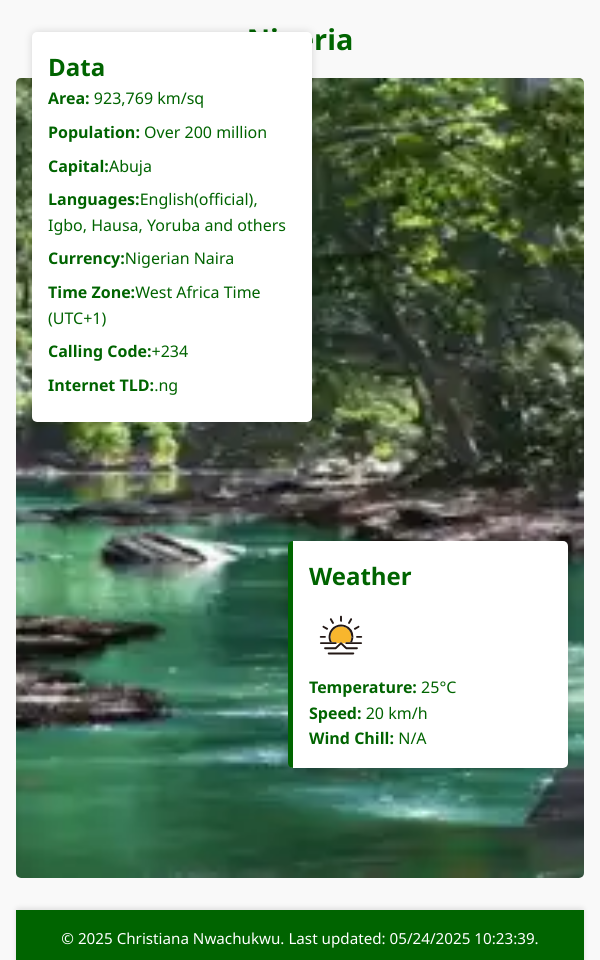
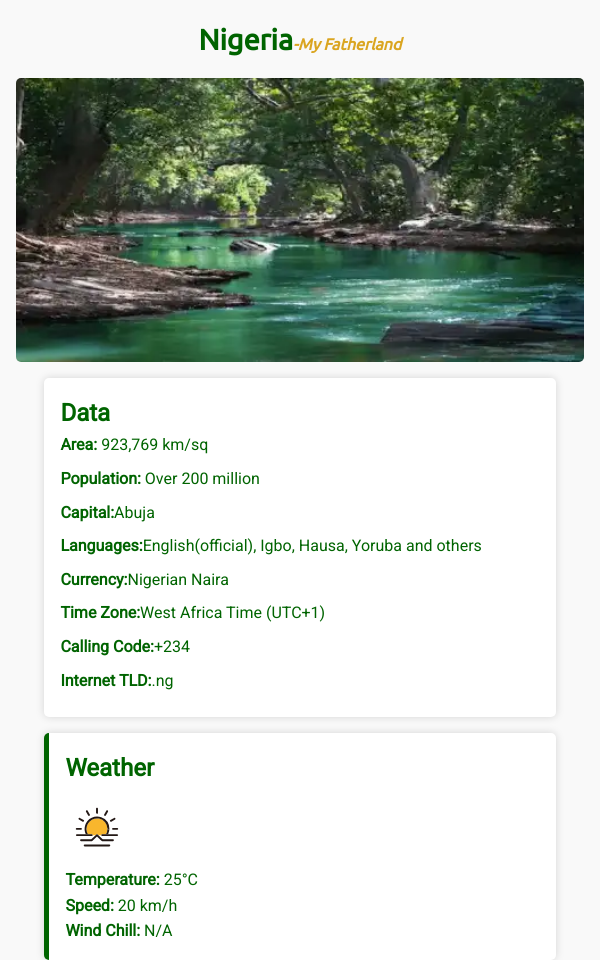
Before and after one commit to christiananwachukwu/wdd131, a plain HTML site: page place.html in a window 600 px wide. Shown: the top 960 px of the page. Drawn offline with Linux system fonts and the light colour scheme.

Commit message:
corrections on country page after audit

```diff
--- a/place.html
+++ b/place.html
@@ -11,13 +11,15 @@
   <script src="scripts/place.js" defer></script>
 </head>
 <body>
+
   <header>
+    <h1>Nigeria</h1>
+  </header>
   <main>
-    <h1>Nigeria</h1>
     <div class="hero">
       <picture>
         <source srcset="images/hero-large-nigeria.webp" media="(min-width:768px)">
-        <img src="images/hero-small-nigeria.webp" alt="Beautful landscapes of Nigeria" class="hero-image">
+        <img src="images/hero-small-nigeria.webp" alt="Beautiful landscapes of Nigeria" class="hero-image">
       </picture>
     </div>
     <section class="data">
@@ -40,7 +42,6 @@
       <p><strong>Speed: </strong> 20 km/h</p>
       <p><strong>Wind Chill: </strong> <span id="windchill">Calculating...</span></p>
     </section>
-  </header>
   </main>
 
   <footer>
--- a/styles/place.css
+++ b/styles/place.css
@@ -5,7 +5,8 @@
   --nigeria-light-green: #90EE90;
   --nigeria-white: #ffffff;
   --nigeria-off-white: #f9f9f9;
-  --font-family: 'Segoe UI', Tahoma, Geneva, Verdana, sans-serif;
+  --font-heading: "Ubuntu", sans-serif;
+  --font-body: "Roboto", sans-serif;
 }
 
 /* Reset and base styles */
@@ -16,7 +17,7 @@
 }
 
 body {
-  font-family: var(--font-family);
+  font-family: var(--font-body);
   line-height: 1.6;
   background-color: var(--nigeria-off-white);
   color: var(--nigeria-dark-green);
@@ -28,6 +29,7 @@ body {
   margin-bottom: 1rem;
   text-align: center;
   color: var(--nigeria-dark-green);
+  font-family: var(--font-heading);
 }
 
 /* Hero Section */
@@ -119,12 +121,25 @@ footer {
 }
 
 /* Responsive Design */
+@media (max-width: 767px) {
+  .hero {
+    height: auto;
+  }
+  .hero img {
+    height: auto;
+  }
+  .data, .weather {
+    position: static;
+    width: 90%;
+    margin: 1rem auto;
+  }
+}
 @media (min-width: 500px) {
   .page-title {
     font-size: 2.2rem;
   }
-  h1 ::after {
-    content: -My Fatherland;
+  h1::after {
+    content: "-My Fatherland";
     color: goldenrod;
     font-style: italic;
     font-size: 1rem;
```
